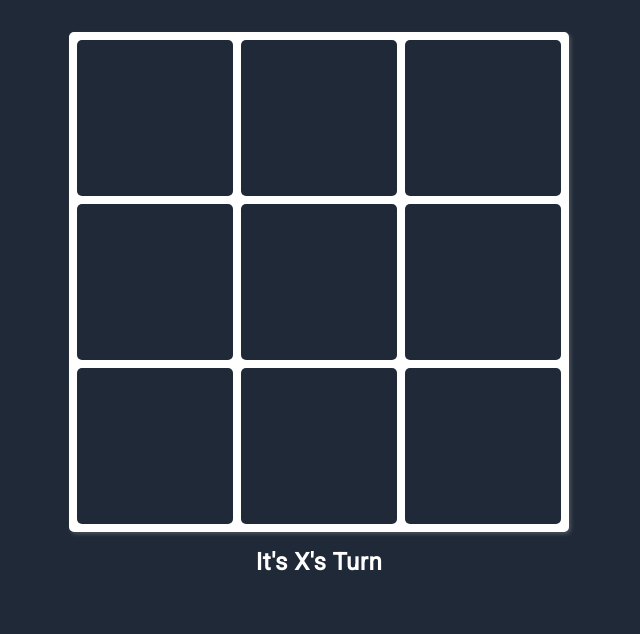
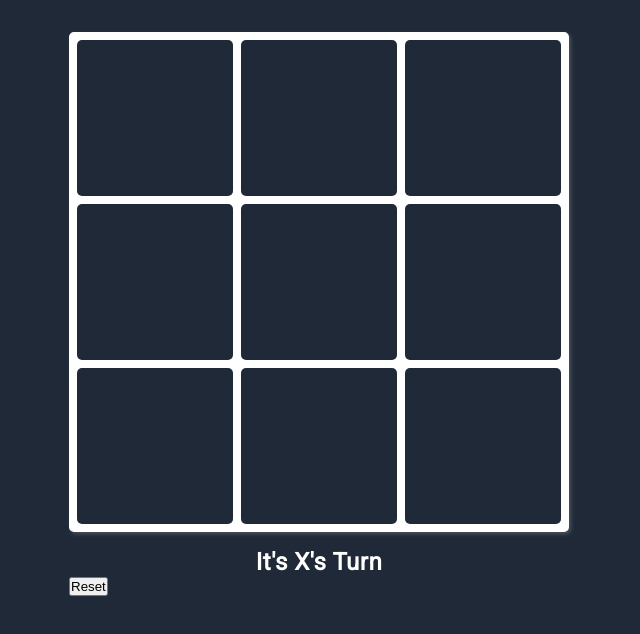
Before and after one commit to Zeztron/tic-tac-toe, a React (Create React App) app: page / in a window 1280 px wide. Shown: the top 634 px of the page, without its empty margins (321-961 px from the left). Built offline with nearby package versions, Linux system fonts and the light colour scheme.

Commit message:
Reset renders successfully

```diff
--- a/src/components/Game.tsx
+++ b/src/components/Game.tsx
@@ -1,6 +1,7 @@
 import React, { useState, useEffect } from 'react';
 import Board from './Board';
 import Message from './Message';
+import Reset from './Reset';
 import Announcement from './Announcement';
 import { calculateWinner } from '../utils/calculateWinner';
 
@@ -37,6 +38,8 @@ const Game = () => {
     }
   }, [winner]);
 
+  const onReset = () => {};
+
   return (
     <div data-test='game-component'>
       <Board squares={squares} onClick={handleClick} />
@@ -46,6 +49,7 @@ const Game = () => {
           isXNext={isXNext}
         />
       )}
+      <Reset reset={onReset} />
       {!!winner && <Announcement winner={winner} />}
     </div>
   );
```
